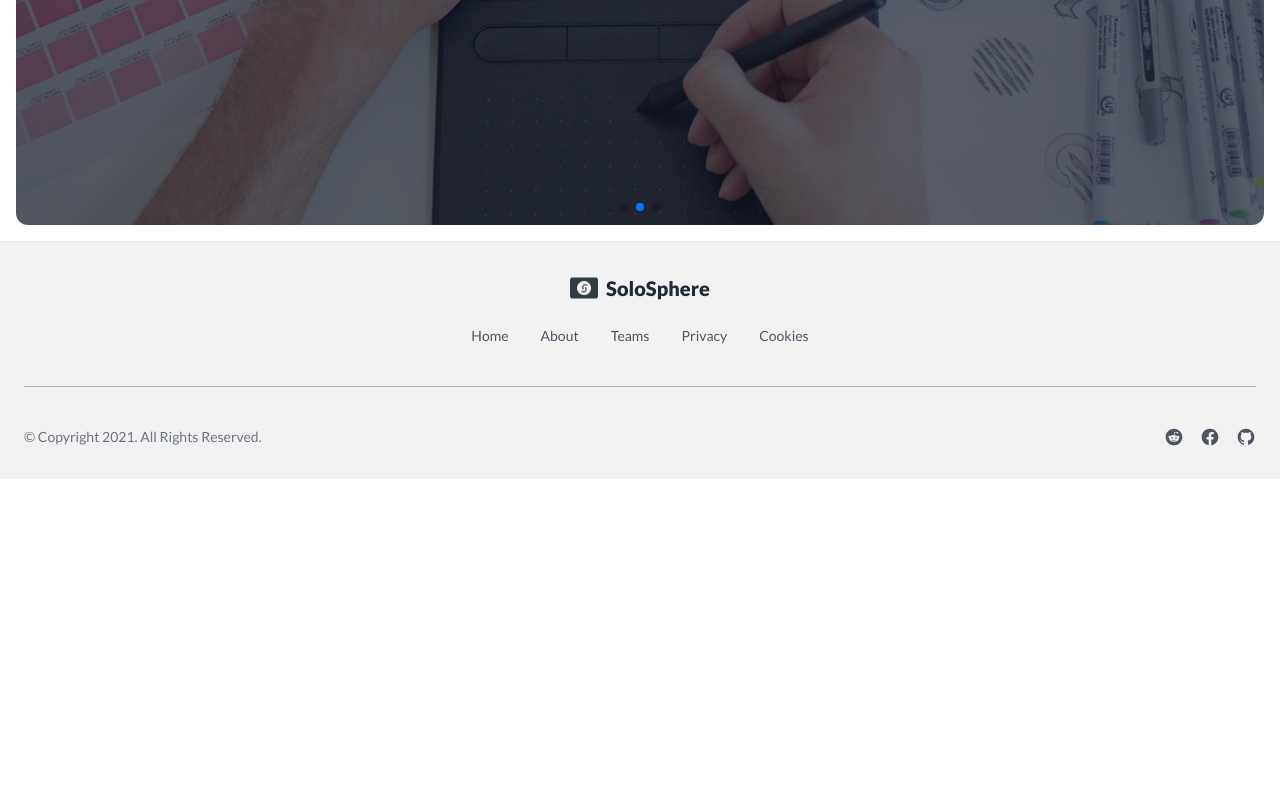
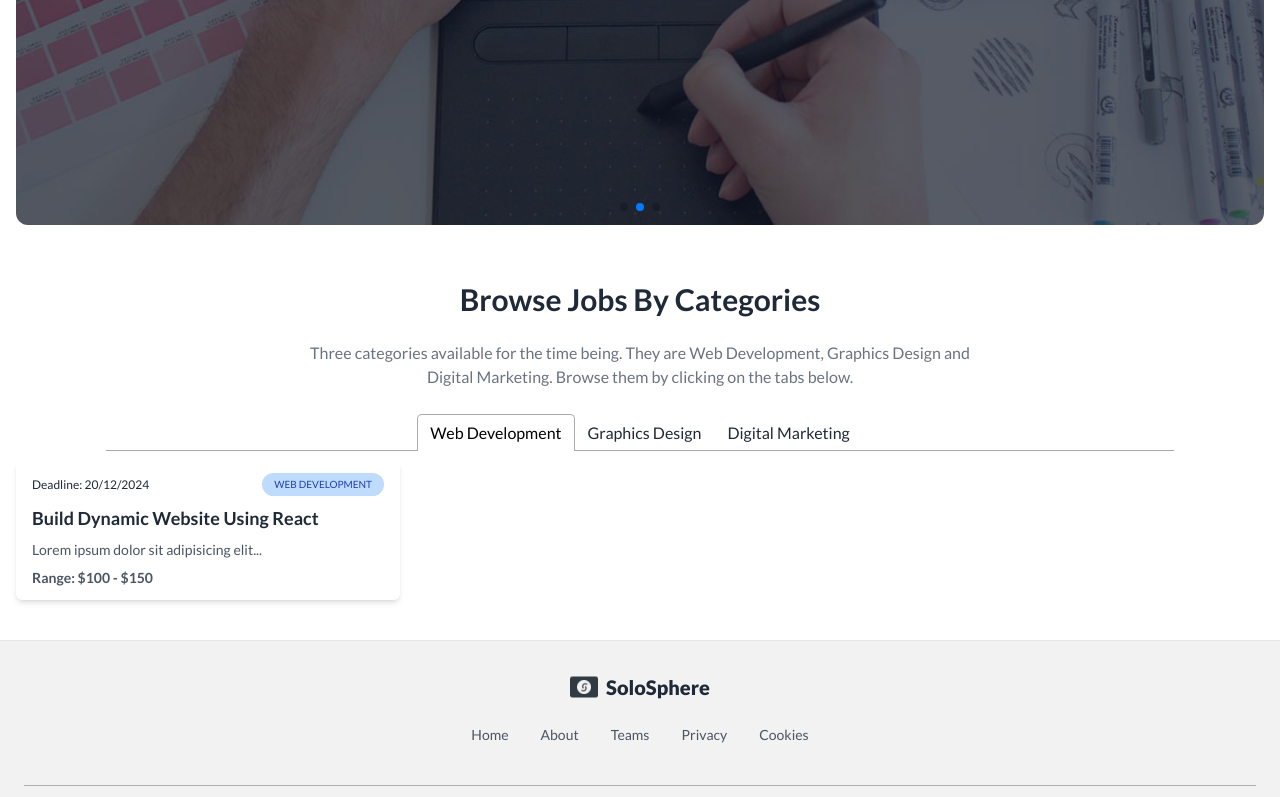
Before and after one commit to Jisan-Dev/CS-Solo-Sphere, a React (Vite) app in the folder client/: page / in a window 1280 px wide. Shown: the part 467-1264 px from the top of the page. Before the commit the page ends 946 px from the top, so only its background shows below. Built offline with nearby package versions, Linux system fonts and the light colour scheme; no server answers.

Commit message:
started making the tabs category section

```diff
--- /dev/null
+++ b/client/src/pages/home/components/JobCard.jsx
@@ -0,0 +1,21 @@
+/* eslint-disable react/prop-types */
+
+const JobCard = () => {
+  return (
+    <div className="w-full max-w-sm px-4 py-3 bg-white rounded-md shadow-md hover:scale-[1.05] transition-all">
+      <div className="flex items-center justify-between">
+        <span className="text-xs font-normal text-gray-800 ">Deadline: 20/12/2024</span>
+        <span className="px-3 py-1 text-[10px] text-blue-800 uppercase bg-blue-200 rounded-full">Web Development</span>
+      </div>
+
+      <div>
+        <h1 className="mt-2 text-lg font-semibold text-gray-800 ">Build Dynamic Website Using React</h1>
+
+        <p className="mt-2 text-sm text-gray-600 ">Lorem ipsum dolor sit adipisicing elit...</p>
+        <p className="mt-2 text-sm font-bold text-gray-600 ">Range: $100 - $150</p>
+      </div>
+    </div>
+  );
+};
+
+export default JobCard;
--- /dev/null
+++ b/client/src/pages/home/components/TabCategories.jsx
@@ -0,0 +1,38 @@
+import { Tab, Tabs, TabList, TabPanel } from 'react-tabs';
+import 'react-tabs/style/react-tabs.css';
+import JobCard from './JobCard';
+
+const TabCategories = () => {
+  return (
+    <div className="my-10 container px-4 mx-auto">
+      <h1 className="text-2xl font-semibold text-center text-gray-800 capitalize lg:text-3xl ">Browse Jobs By Categories</h1>
+
+      <p className="max-w-2xl mx-auto my-6 text-center text-gray-500 ">
+        Three categories available for the time being. They are Web Development, Graphics Design and Digital Marketing. Browse them by clicking on the tabs below.
+      </p>
+      <Tabs>
+        <div className="text-center w-[calc(100%-180px)] mx-auto">
+          <TabList>
+            <Tab>Web Development</Tab>
+            <Tab>Graphics Design</Tab>
+            <Tab>Digital Marketing</Tab>
+          </TabList>
+        </div>
+
+        <TabPanel>
+          <h2>
+            <JobCard />
+          </h2>
+        </TabPanel>
+        <TabPanel>
+          <h2>Any content 2</h2>
+        </TabPanel>
+        <TabPanel>
+          <h2>Any content 3</h2>
+        </TabPanel>
+      </Tabs>
+    </div>
+  );
+};
+
+export default TabCategories;
--- a/client/src/pages/home/index.jsx
+++ b/client/src/pages/home/index.jsx
@@ -1,9 +1,11 @@
 import Carousel from './components/Carousel';
+import TabCategories from './components/TabCategories';
 
 const Home = () => {
   return (
     <>
       <Carousel />
+      <TabCategories />
     </>
   );
 };
```
